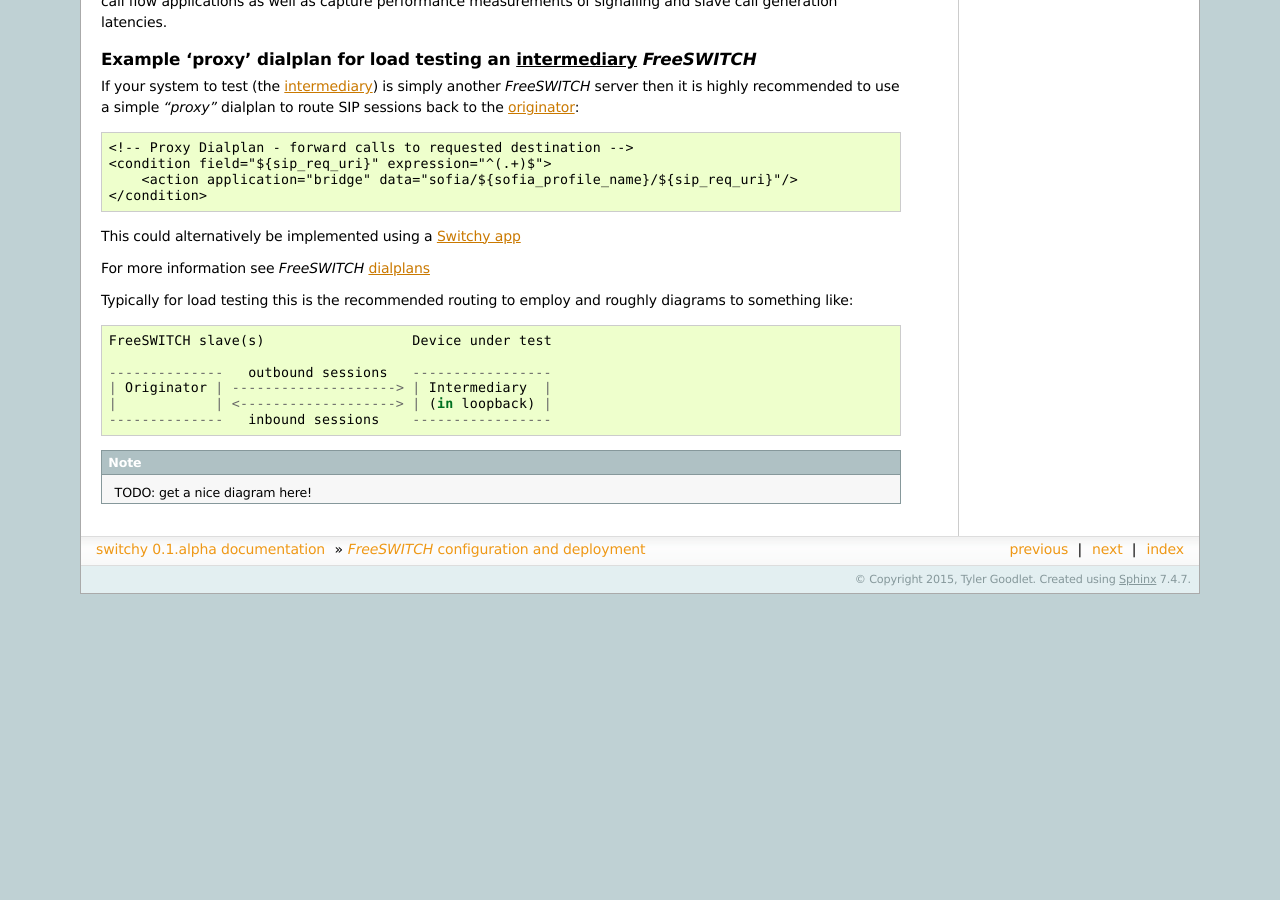
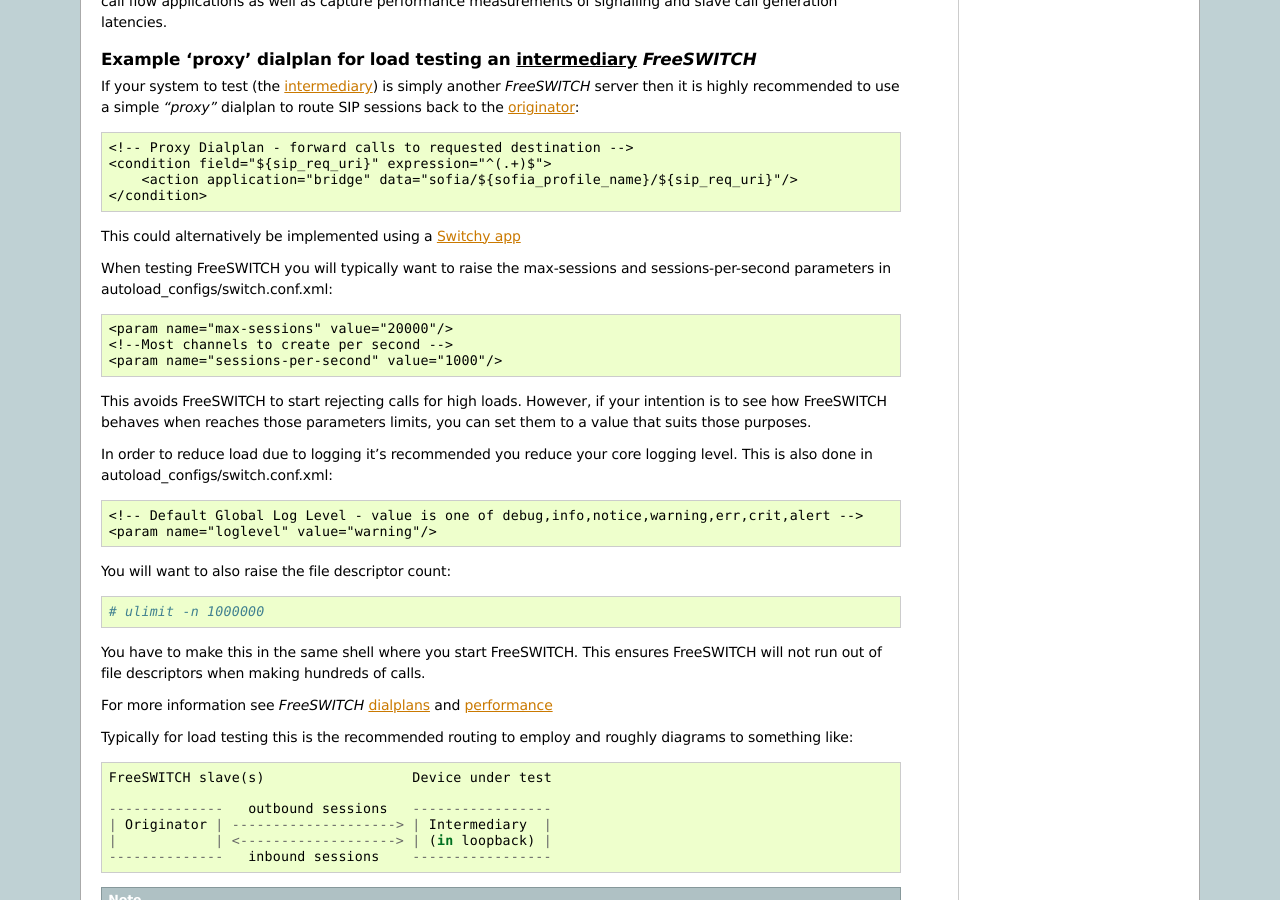
Before and after one commit to friends-of-freeswitch/switchio, a Sphinx documentation site: the page built from docs/fsconfig.rst, in a window 1280 px wide and 900 px high, scrolled down 880 px. Built offline with Sphinx 7.4.7, drawn with Linux system fonts in a browser that asks for light colours; before the commit the page ends 1474 px from its top, so only the background shows below that.

Commit message:
Fix and update docs
Add instructions for server side settings when load testing.
Repair a typo when setting the originate command for a slave pool.

```diff
--- a/docs/callgen.rst
+++ b/docs/callgen.rst
@@ -77,7 +77,7 @@
 *external* profile and the *FreeSWITCH* built in *park* application for
 the outbound session's post-connect execution::
 
-    >>> originator.clients[0].set_orig_cmd(
+    >>> originator.pool.clients[0].set_orig_cmd(
         dest_url='doggy@hostnameA:5080,
         profile='external',
         app_name='park',
--- a/docs/fsconfig.rst
+++ b/docs/fsconfig.rst
@@ -77,7 +77,31 @@
 
 This could alternatively be implemented using a :ref:`Switchy app <proxyapp>`
 
-For more information see *FreeSWITCH* `dialplans`_
+When testing FreeSWITCH you will typically want to raise the max-sessions
+and sessions-per-second parameters in autoload_configs/switch.conf.xml::
+
+    <param name="max-sessions" value="20000"/>
+    <!--Most channels to create per second -->
+    <param name="sessions-per-second" value="1000"/>
+
+This avoids FreeSWITCH to start rejecting calls for high loads. However, if your intention
+is to see how FreeSWITCH behaves when reaches those parameters limits, you can set them to
+a value that suits those purposes.
+
+In order to reduce load due to logging it's recommended you reduce your core logging level. This is
+also done in autoload_configs/switch.conf.xml::
+
+    <!-- Default Global Log Level - value is one of debug,info,notice,warning,err,crit,alert -->
+    <param name="loglevel" value="warning"/>
+
+You will want to also raise the file descriptor count::
+
+  # ulimit -n 1000000
+
+You have to make this in the same shell where you start FreeSWITCH. This ensures FreeSWITCH will not
+run out of file descriptors when making hundreds of calls.
+
+For more information see *FreeSWITCH* `dialplans`_ and `performance`_
 
 Typically for load testing this is the recommended routing to employ and
 roughly diagrams to something like::
@@ -98,3 +122,5 @@
     https://freeswitch.org/confluence/display/FREESWITCH/Configuring+FreeSWITCH#ConfiguringFreeSWITCH-SIPProfiles
 .. _dialplans:
     https://freeswitch.org/confluence/display/FREESWITCH/Configuring+FreeSWITCH#ConfiguringFreeSWITCH-Dialplan
+.. _performance:
+    https://freeswitch.org/confluence/display/FREESWITCH/Performance+Testing+and+Configurations
```
